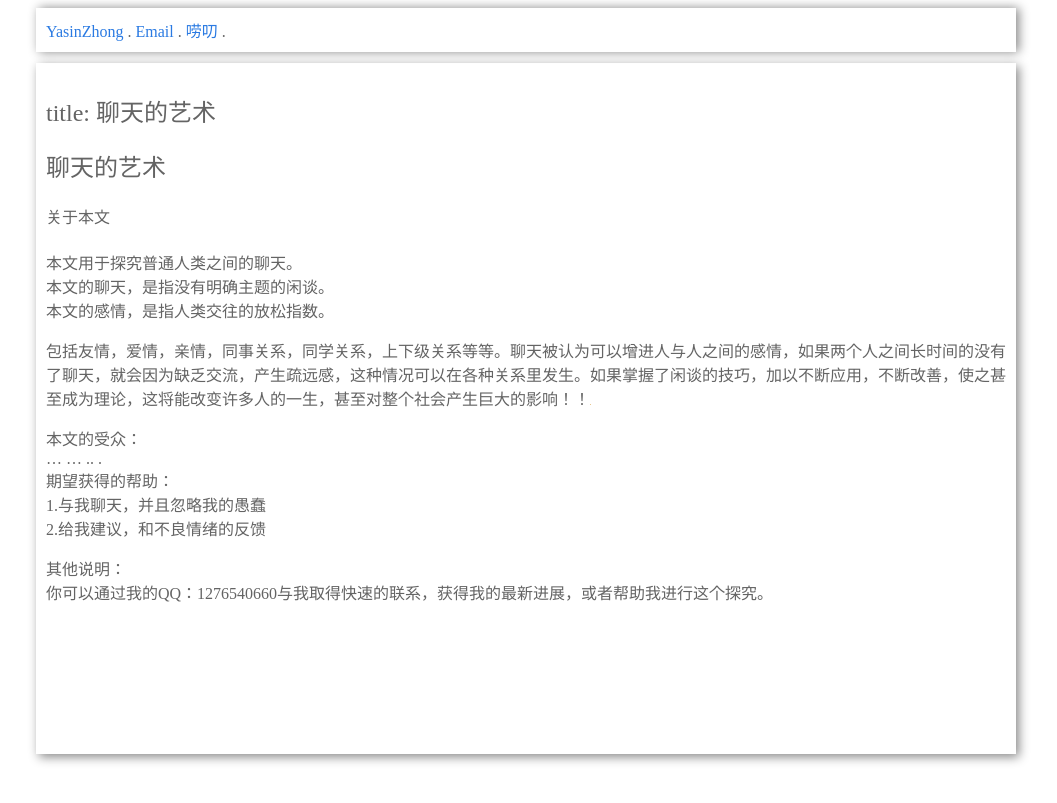
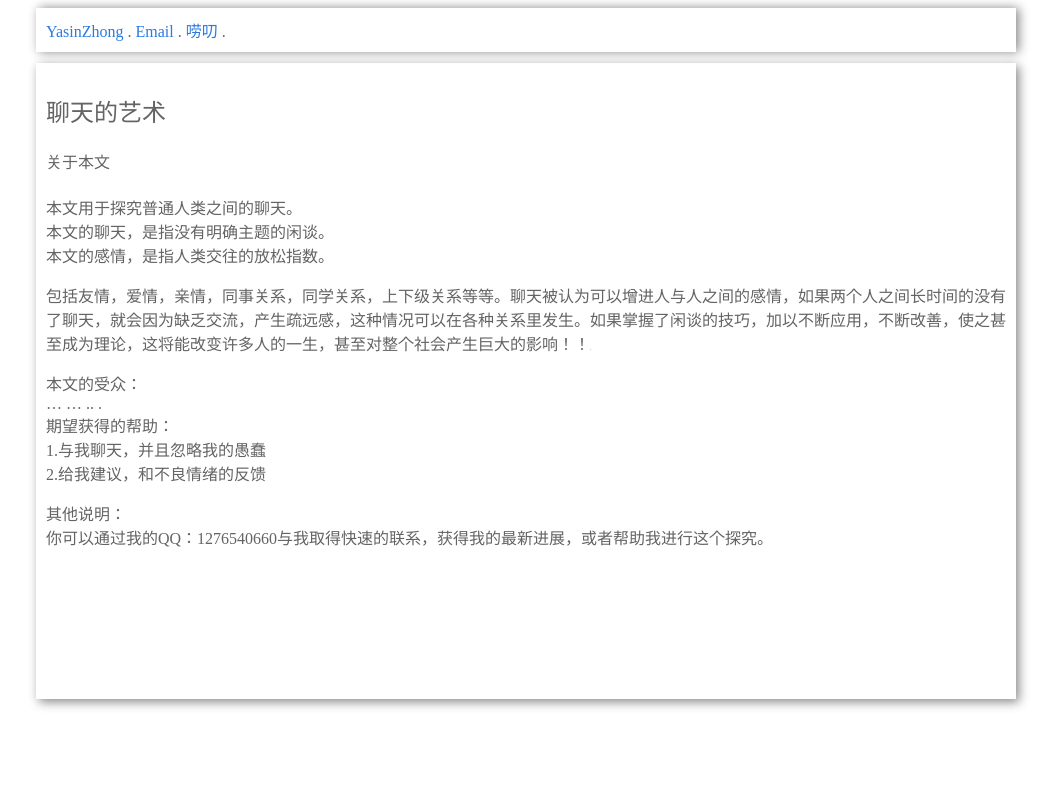
Before and after one commit to YasinZhong/yasinzhong.github.io, a Jekyll site: the page built from _posts/2017-07-28-聊天的艺术.html, in a window 1280 px wide. Shown: the top 803 px of the page, without its empty margins (114-1171 px from the left). Built offline with Jekyll 4.4.1, drawn with Linux system fonts in a browser that asks for light colours.

Commit message:
usedefault

```diff
--- a/_posts/2017-07-28-聊天的艺术.html
+++ b/_posts/2017-07-28-聊天的艺术.html
@@ -3,9 +3,8 @@ layout: default
 title: 聊天的艺术
 ---
 
-<h2 id="title:-聊天的艺术"><a name="title:-聊天的艺术" href="#title:-聊天的艺术"></a>title: 聊天的艺术</h2>
-<h2 id="聊天的艺术"><a name="聊天的艺术" href="#聊天的艺术"></a>聊天的艺术</h2>
-<h4 id="关于本文"><a name="关于本文" href="#关于本文"></a>关于本文</h4>
+<h2 id="聊天的艺术">聊天的艺术</h2>
+<h4 id="关于本文">关于本文</h4>
 <p>本文用于探究普通人类之间的聊天。<br>本文的聊天，是指没有明确主题的闲谈。<br>本文的感情，是指人类交往的放松指数。</p>
 <p>包括友情，爱情，亲情，同事关系，同学关系，上下级关系等等。聊天被认为可以增进人与人之间的感情，如果两个人之间长时间的没有了聊天，就会因为缺乏交流，产生疏远感，这种情况可以在各种关系里发生。如果掌握了闲谈的技巧，加以不断应用，不断改善，使之甚至成为理论，这将能改变许多人的一生，甚至对整个社会产生巨大的影响！！<img src="/img/emoj/hj.jpg" width="1em" alt=""></p>
 <p>本文的受众：<br>… …  .. .<br>期望获得的帮助：<br>1.与我聊天，并且忽略我的愚蠢<br>2.给我建议，和不良情绪的反馈</p>
```
